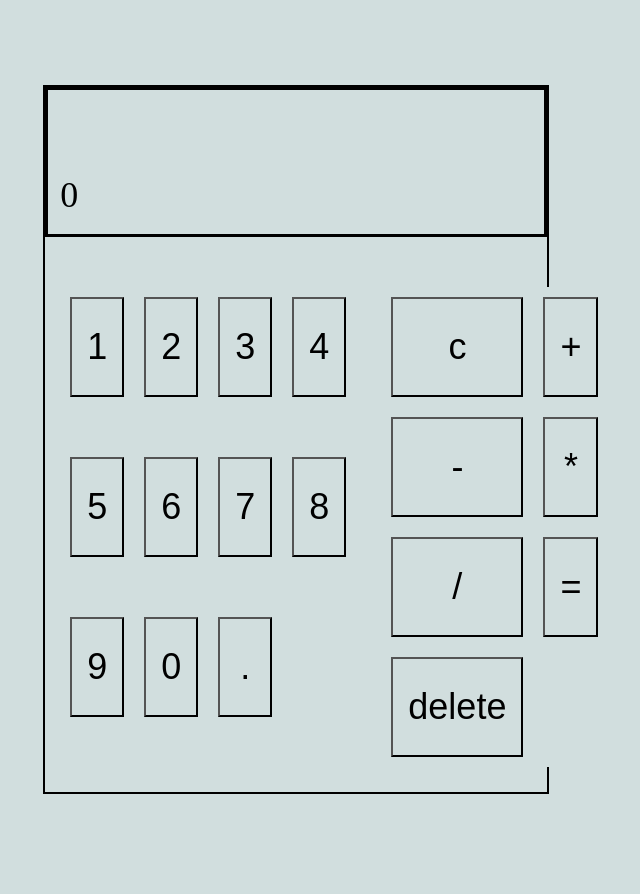
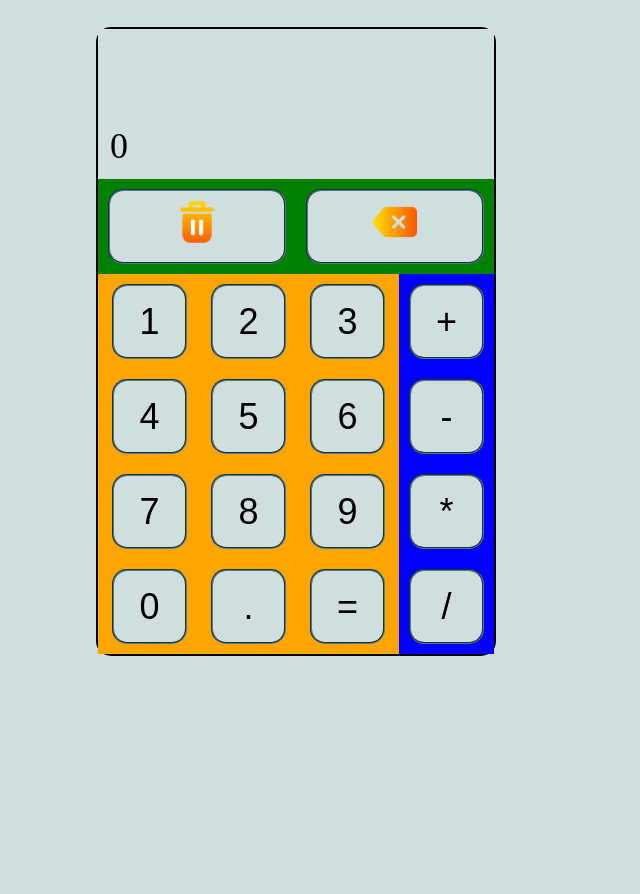
Before and after one commit to JDArciniegas/calculator, a plain HTML site: page index.html in a window 1280 px wide. Shown: the part 73-967 px from the top of the page, without its empty margins (344-984 px from the left). After the commit the page ends 829 px from the top, so only its background shows below. Drawn offline with Linux system fonts and the light colour scheme.

Commit message:
inital syling of calculator

```diff
--- a/index.html
+++ b/index.html
@@ -1,21 +1,30 @@
 <!DOCTYPE html>
 <html lang="en">
+
 <head>
   <meta charset="utf-8">
   <title>Calculator</title>
   <link rel="stylesheet" href="styles/style.css">
 </head>
+
 <body>
-    <h1>Lets play with math</h1>
   <div class="container">
     <div id="calculator">
       <div id="display">
         <div class='calc-display' id="last-operation"></div>
         <div class='calc-display' id="result">0</div>
       </div>
+      <div class="calculator-buttons">
+        <!-- features -->
+        <div class="features">
+          <button class="calc-button" id="clear"><img class="button-images" src="images/del.png"
+              alt="clear button"></button>
+          <button class="calc-button" id="delete"><img class="button-images" src="images/back.png"
+              alt="backspace button"></button>
+        </div>
         <!-- numbers -->
-        <div class="calculator-buttons">
-          <div class="calculator-numbers">
+        <div class="section-2">
+          <div class="number-buttons">
             <button class="calc-button number">1</button>
             <button class="calc-button number">2</button>
             <button class="calc-button number">3</button>
@@ -27,17 +36,15 @@
             <button class="calc-button number">9</button>
             <button class="calc-button number">0</button>
             <button class="calc-button" id="decimal">.</button>
+            <button class="calc-button operator" id="equals">=</button>
           </div>
-          <div class="calculator-operators">
-            <!-- additional -->
-            <button class="calc-button" id="clear">c</button>
           <!-- operators -->
+          <div class="operator-buttons">
             <button class="calc-button operator">+</button>
             <button class="calc-button operator">-</button>
             <button class="calc-button operator">*</button>
             <button class="calc-button operator">/</button>
-            <button class="calc-button" id="equals">=</button>
-            <button class="calc-button" id="delete">delete</button>
+          </div>
         </div>
       </div>
 
@@ -46,4 +53,5 @@
     </div>
   </div>
 </body>
+
 </html>
--- a/styles/style.css
+++ b/styles/style.css
@@ -1,4 +1,4 @@
-:root{
+ :root{
   /* colors */
   --grey: #D1DEDE;
   --blue: #4D7C8A;
@@ -9,10 +9,6 @@
   background-color: var(--grey);
 }
 
-h1{
-  text-align: center;
-}
-
 .container{
   margin: 100px auto;
   display: flex;
@@ -21,54 +17,69 @@ h1{
 
 #calculator{
   border: 2px black solid;
-  position: relative;
-  width: 40%;
+  width: 400px;
+  border-radius: 15px;
 }
 
-.calculator-buttons{
-  display: flex;
-  justify-content: space-evenly;
-  padding: 200px 25px 25px 15px;
-}
-
-.calculator-numbers {
-  display: grid;
-  grid-template-columns: auto auto auto auto;
-  margin-right: 25px;
-}
-
-.calculator-operators {
-  display: grid;
-  grid-template-columns: auto auto;
-  align-content: flex-start;
-}
 
 #display{
   color: var(--grey);
   display: flex;
   flex-direction: column;
   justify-content: space-between;
-}
-
-/* customize buttons */
-.calc-button{
-  font-size: 36px;
-  padding: 15px;
-  margin:10px;
-  height: 100px;
-}
-
-#display{
   height: 150px;
   width: 100%;
-  border: 3px solid black;
-  position: absolute;
 }
 
 .calc-display{
-  height: 100px;
   color: black;
   font-size: 36px;
   border: 0px;
   padding: 12px
 }
+
+.calc-button{
+  font-size: 36px;
+  margin:10px;
+  height: 75px;
+  width: 75px;
+  border-radius: 15px;
+  border: 2px groove Var(--blue);
+
+}
+.features{
+  display: flex;
+  background-color: green;
+  width: 100%;
+  flex-grow: 1;
+}
+
+.features > .calc-button {
+  width: 50%;
+}
+
+.section-2{
+  display: flex;
+  justify-content: space-evenly;
+}
+
+.number-buttons{
+  display: grid;
+  grid-template-columns: auto auto auto;
+  background-color: orange;
+  justify-content: space-evenly;
+  flex-grow: 1;
+
+}
+
+.operator-buttons{
+  display: flex;
+  flex-direction: column;
+  background-color: blue;
+}
+
+
+.button-images{
+  width: 50px;
+  object-fit: contain;
+}
```
Also changed, not shown: images/back.png (added), images/del.png (added), images/delete.png (added). Lines whose indentation alone changed are shown as unchanged.
